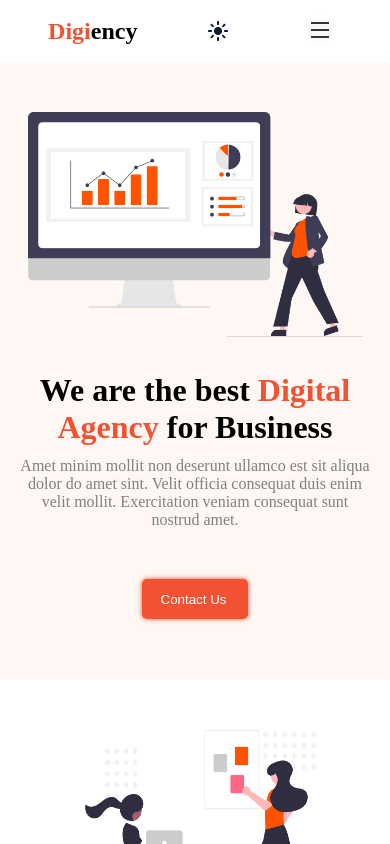
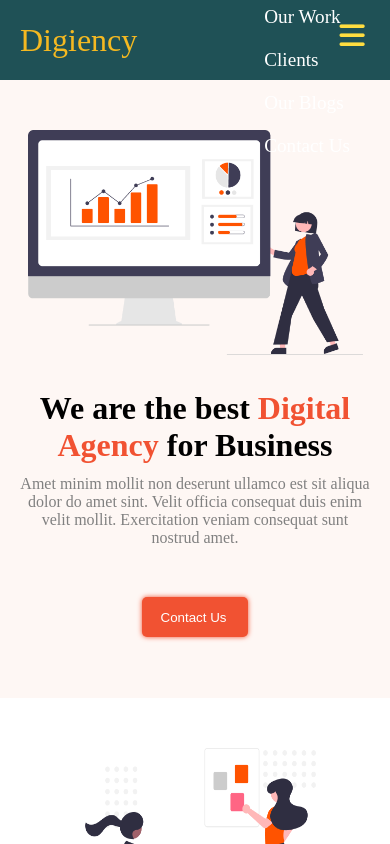
Before and after one commit to AnuvrindaJoshi/react-project-1, a React (Create React App) app: page / in a window 390 px wide. Shown: the top 844 px of the page. Built offline with nearby package versions, Linux system fonts and the light colour scheme.

Commit message:
tried dummy hamburger menu

```diff
--- a/src/App.js
+++ b/src/App.js
@@ -21,10 +21,10 @@ function App() {
 
   return (
    <Router>
+    <Navbar/>
     <Routes>
       <Route path='/' element={
         <>
-        <Navigationbar/>
         <Sectionone/>
         <Sectiontwo/>
         <Sectionthree/>
--- a/src/components/navbar/Navbar.css
+++ b/src/components/navbar/Navbar.css
@@ -1,22 +1,112 @@
-.navbar{
+.navbar {
     background-color: #1f5156;
     height: 80px;
     display: flex;
     justify-content: center;
     align-items: center;
-    top:0;
+    font-size: 1.2rem;
     position: sticky;
+    top: 0;
     z-index: 20;
-}
-.nav-container{
+  }
+
+  .nav-container {
     display: flex;
     justify-content: center;
     align-items: center;
+    width: 100%;
     height: 80px;
+    max-width: 1500px;
+  }
+
+  .nav-logo {
+    color: #f5b921;
+    align-items: center;
+    margin-left: 20px;
+    cursor: pointer;
+    text-decoration: none;
+    font-size: 2rem;
+    flex-grow: 1;
+  }
+
+  .nav-menu {
+    display: flex;
+    list-style: none;
+    text-align: center;
+    margin-right: 2rem;
+  }
+
+  .nav-links {
+    color: #fff;
+    text-decoration: none;
+    padding: 0.5rem 1rem;
+    height: 100%;
+    border-bottom: 3px solid transparent;
+  }
+  .fa-code {
+    margin-left: 1rem;
+  }
+
+  .nav-item {
+    line-height: 40px;
+    margin-right: 1rem;
+  }
+
+  .nav-item:after {
+    content: "";
+    display: block;
+    height: 3px;
+    width: 0;
+    background: transparent;
+    transition: width 0.7s ease, background-color 0.5s ease;
+  }
+
+  .nav-item:hover:after {
     width: 100%;
-    max-width: 1500px;
-}
-.nav-logo{
-    color: yellow;
-    align-items: center;
-}
+    background: #ffdd40;
+  }
+
+
+
+  .nav-icon {
+    display: none;
+  }
+
+  @media screen and (max-width: 960px) {
+    .nav-menu {
+      display: flex;
+      flex-direction: column;
+      width: 100%;
+      border-top: 1pxsolid #fff;
+      position: absolute;
+      top: 80px;
+      left: -110%;
+      opacity: 1;
+      transition: all 0.5s ease;
+    }
+
+    .nav-menu.active {
+        background: #1f5156;
+        left: 0px;
+        opacity: 1;
+        transition: all 0.5s ease;
+        z-index: 1;
+      }
+
+    .nav-links {
+      padding: 1.5rem;
+      width: 100%;
+
+    }
+
+    .nav-icon {
+      display: block;
+      position: absolute;
+      top: 0;
+      right: 0;
+      transform: translate(-100%, 60%);
+      font-size: 1.8rem;
+      cursor: pointer;
+      color: #ffdd40;
+    }
+  }
--- a/src/components/navbar/Navbar.js
+++ b/src/components/navbar/Navbar.js
@@ -3,12 +3,18 @@ import { Link } from "react-router-dom";
 import './Navbar.css';
 
 function Navbar(){
+
+const[click, setClick]=useState(false);
+const handleClick=()=>{
+setClick(!click)
+}
+
     return(
         <>
         <nav className="navbar">
 <div className="nav-container">
     <Link to='/' className="nav-logo">Digiency</Link>
-    <ul>
+    <ul className={click ? 'nav-menu active' : 'nav-menuffc x'}>
         <li className="nav-item"><Link to='/' className="nav-links">Home</Link></li>
         <li className="nav-item"><Link to='/' className="nav-links">About Us</Link></li>
         <li className="nav-item"><Link to='/' className="nav-links">Our Work</Link></li>
@@ -16,6 +22,10 @@ function Navbar(){
         <li className="nav-item"><Link to='/' className="nav-links">Our Blogs</Link></li>
         <li className="nav-item"><Link to='/' className="nav-links">Contact Us</Link></li>
     </ul>
+
+<div className='nav-icon' onClick={handleClick}>
+    <i className={click ? 'fas fa-times' : 'fas fa-bars'}></i>
+</div>
 
 
 </div>
```
